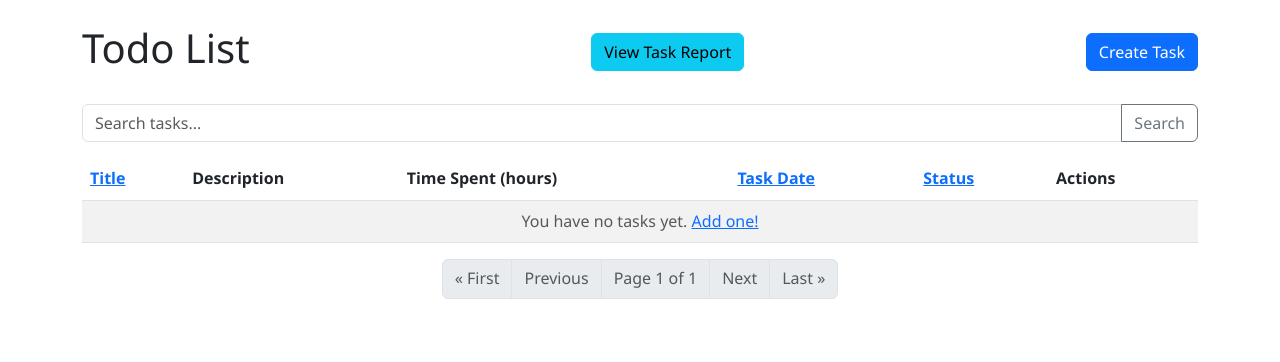
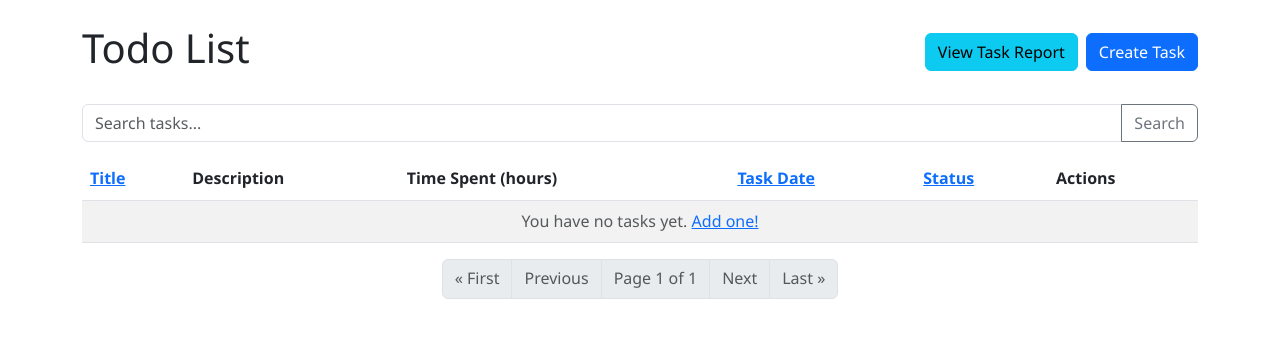
Before and after one commit to LisunKhan/django_Todo_App, a Django app: page /todo_list/ in a window 1280 px wide. Shown: the part 58-420 px from the top of the page. Run offline with Django 4.2, Linux system fonts and the light colour scheme; the visitor is signed in with stand-in values (Sample User, id 1).

Commit message:
small changes

```diff
--- a/myproject/users/templates/todo/todo_list.html
+++ b/myproject/users/templates/todo/todo_list.html
@@ -5,10 +5,12 @@
 {% block content %}
 <div class="d-flex justify-content-between align-items-center mb-4">
     <h1>Todo List</h1>
-    <a href="{% url 'task_report' %}" class="btn btn-info">View Task Report</a>
-    <button type="button" class="btn btn-primary" data-bs-toggle="modal" data-bs-target="#createTaskModal">
-        Create Task
-    </button>
+    <div class="d-flex gap-2">
+        <a href="{% url 'task_report' %}" class="btn btn-info">View Task Report</a>
+        <button type="button" class="btn btn-primary" data-bs-toggle="modal" data-bs-target="#createTaskModal">
+            Create Task
+        </button>
+    </div>
 </div>
 
 <!-- Create Task Modal -->
```
